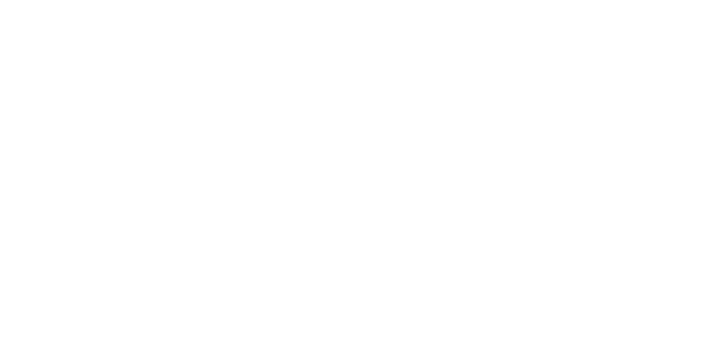
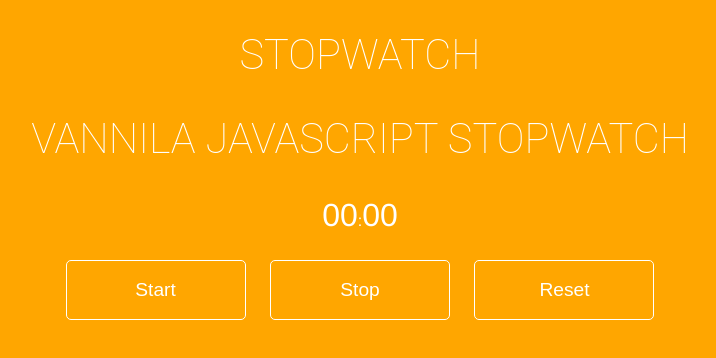
Before and after one commit to amarphule/javascript-projects, a plain HTML site: page index.html in a window 1280 px wide. Shown: the whole page, without its empty margins (280-996 px from the left). Drawn offline with Linux system fonts and the light colour scheme.

Commit message:
style: build structure

```diff
--- a/index.html
+++ b/index.html
@@ -5,10 +5,17 @@
     <meta http-equiv="X-UA-Compatible" content="IE=edge" />
     <meta name="viewport" content="width=device-width, initial-scale=1.0" />
     <title>Stop Watch</title>
-    <link rel="stylesheet" href="style.css">
+    <link rel="stylesheet" href="style.css" />
   </head>
   <body>
-
+    <div class="wrapper">
+      <h1>STOPWATCH</h1>
+      <h2>Vannila Javascript Stopwatch</h2>
+      <p><span id="seconds">00</span>:<span id="tens">00</span></p>
+      <button id="button-start">Start</button>
+      <button id="button-stop">Stop</button>
+      <button id="button-reset">Reset</button>
+    </div>
     <script src="index.js"></script>
   </body>
 </html>
--- a/style.css
+++ b/style.css
@@ -0,0 +1,42 @@
+body {
+  background: #ffa600;
+  font-family: "HelveticaNeue-Light", "Helvetica Neue Light", "Helvetica Neue",
+    Helvetica, Arial, "Lucida Grande", sans-serif;
+  height: 100%;
+}
+
+.wrapper {
+  color: white;
+  width: 800px;
+  margin: 30px auto;
+  text-align: center;
+}
+h1,
+h2 {
+  font-family: "Roboto", sans-serif;
+  text-transform: uppercase;
+  font-weight: 100;
+  font-size: 2.6em;
+}
+
+#seconds,
+#tens {
+  font-size: 2em;
+}
+
+button {
+  background-color: #ffa600;
+  border: 1px solid white;
+  color: white;
+  padding: 18px 10px;
+  width: 180px;
+  margin: 10px;
+  font-size: 1.2em;
+  cursor: pointer;
+  border-radius: 5px;
+}
+button:hover {
+  color: #ffa600;
+  background-color: white;
+  transition: all 0.5s ease-in-out;
+}
```
